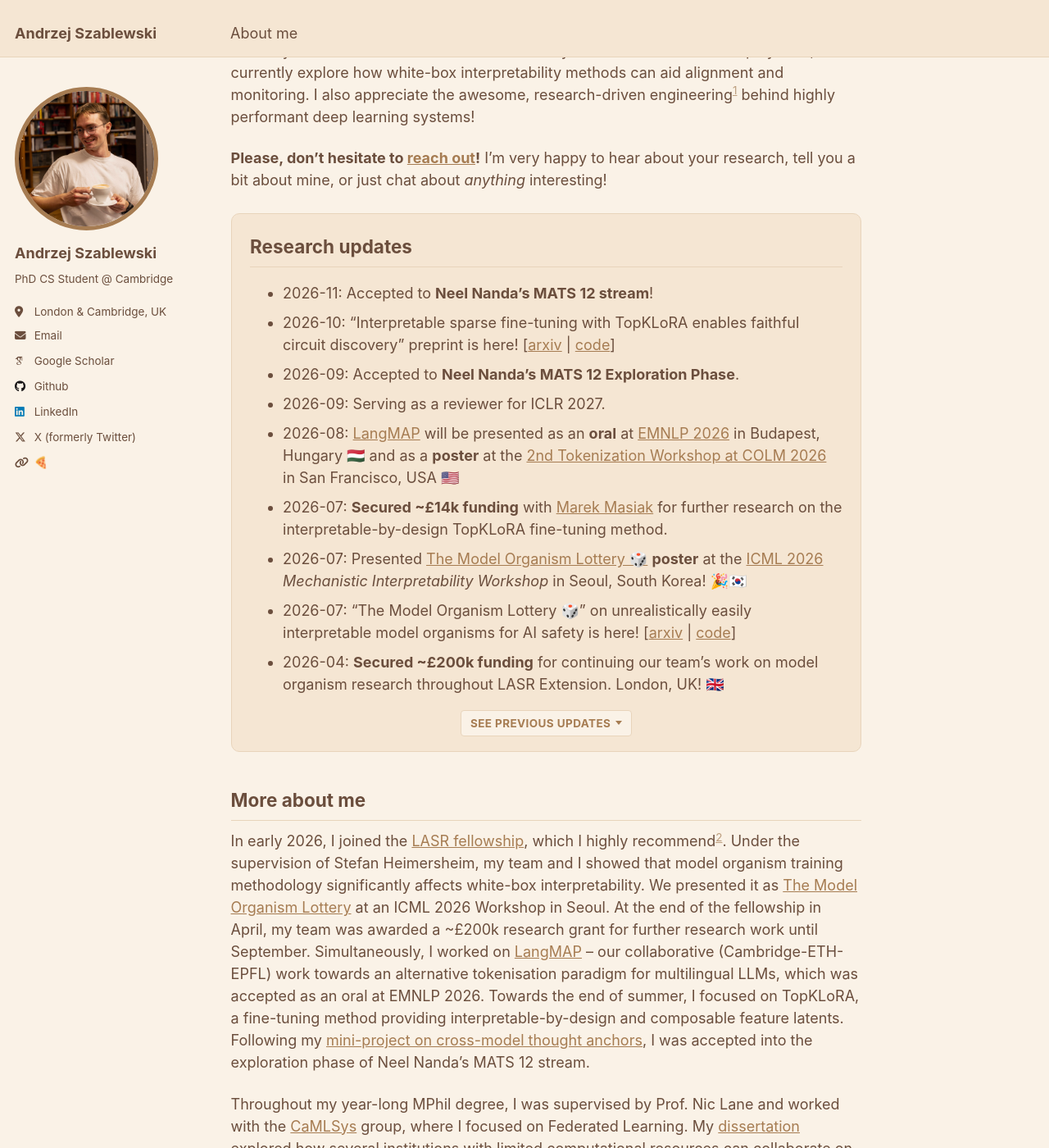
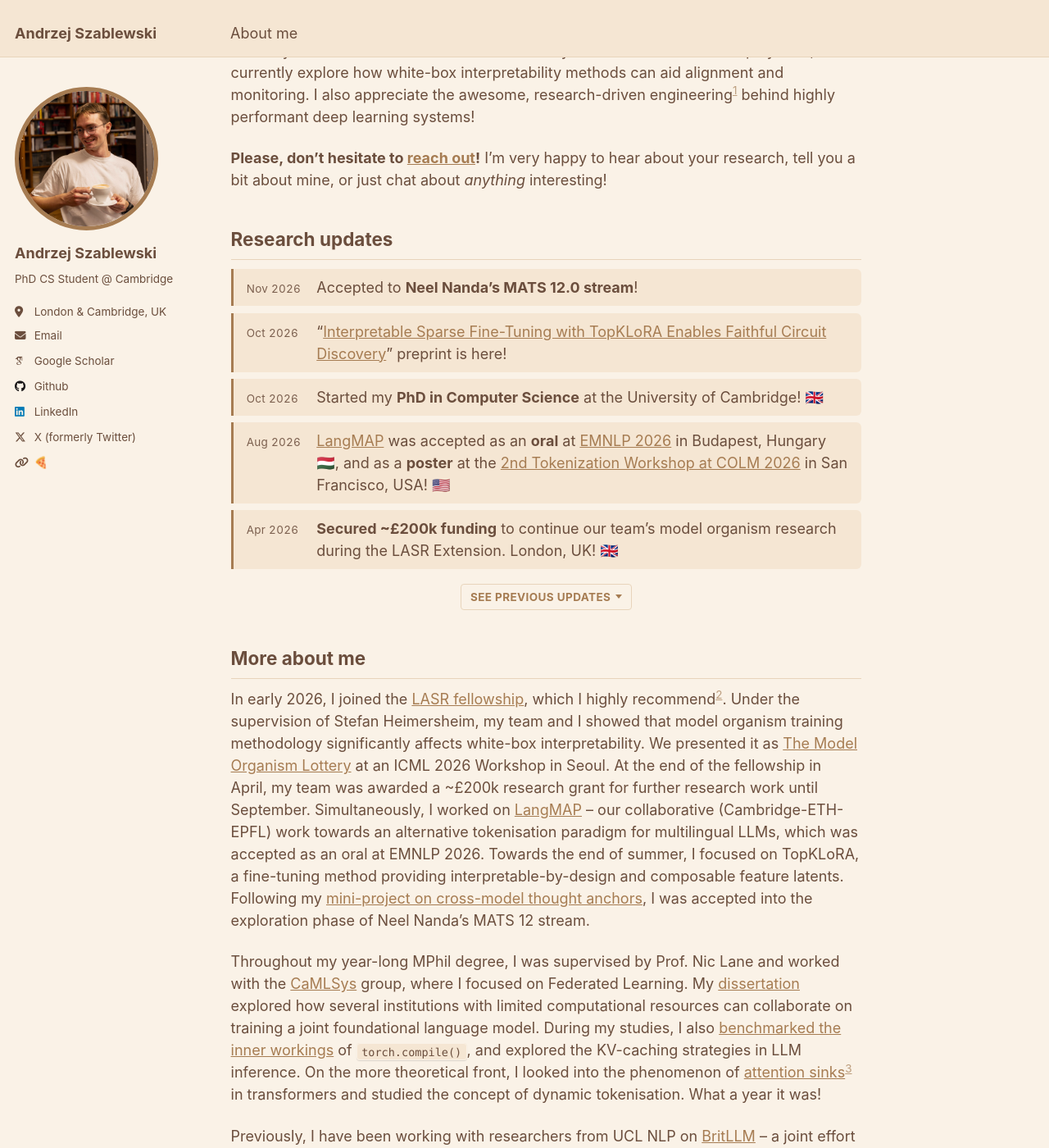
Before and after one commit to andrzejszablewski/andrzejszablewski.github.io, a Jekyll site: the page built from _pages/about.md, in a window 1280 px wide and 1400 px high, scrolled down 205 px. Shown: the whole window at 82% size. Built offline with Jekyll 4.4.1, drawn with Linux system fonts in a browser that asks for light colours; some web fonts are replaced.

Commit message:
Restyle research updates as dated per-item boxes and trim the visible list
Updates now live in _data/news.yml (one YAML item each, Markdown text)
and render through _includes/news.html: a muted, fixed-width date column,
one filled box per update with an accent bar on the left,
and `collapsed: true` items under "See previous updates". Five items stay
visible. Paper titles link to the papers instead of separate arxiv/code
links, the LangMAP entry no longer says "will be presented" (EMNLP and
COLM have taken place), finished items use the past tense, the PhD start
is added, and a few items get small grammar and punctuation fixes.

Co-Authored-By: Claude Opus 5.5 <noreply@anthropic.com>

```diff
--- /dev/null
+++ b/_data/news.yml
@@ -0,0 +1,93 @@
+# Research updates for the card on the homepage, rendered by _includes/news.html.
+# Newest first. To add an update, copy an item to the top of the list and edit it:
+#   date:      "YYYY-MM", shown as e.g. "Nov 2026"
+#   text:      Markdown (links, **bold**, _italics_, emojis) on the indented line(s)
+#              after `>-`, so no quoting or escaping is needed
+#   collapsed: true  -> hidden under "See previous updates"
+# Items without `collapsed: true` stay visible, in the order they appear here.
+
+- date: "2026-11"
+  text: >-
+    Accepted to **Neel Nanda's MATS 12.0 stream**!
+
+- date: "2026-10"
+  text: >-
+    "[Interpretable Sparse Fine-Tuning with TopKLoRA Enables Faithful Circuit Discovery](https://arxiv.org/abs/2610.32866)" preprint is here!
+
+- date: "2026-10"
+  text: >-
+    Started my **PhD in Computer Science** at the University of Cambridge! 🇬🇧
+
+- date: "2026-09"
+  collapsed: true
+  text: >-
+    Accepted to **Neel Nanda's MATS 12.0 Exploration Phase**.
+
+- date: "2026-09"
+  collapsed: true
+  text: >-
+    Serving as a reviewer for ICLR 2027.
+
+- date: "2026-08"
+  text: >-
+    [LangMAP](https://arxiv.org/abs/2606.23566) was accepted as an **oral** at [EMNLP 2026](https://2026.emnlp.org) in Budapest, Hungary 🇭🇺, and as a **poster** at the [2nd Tokenization Workshop at COLM 2026](https://tokenization-workshop.github.io) in San Francisco, USA! 🇺🇸
+
+- date: "2026-07"
+  collapsed: true
+  text: >-
+    **Secured ~£14k funding** with [Marek Masiak](https://www.linkedin.com/in/marekmasiak/) for further research on the interpretable-by-design TopKLoRA fine-tuning method.
+
+- date: "2026-07"
+  collapsed: true
+  text: >-
+    Presented [The Model Organism Lottery 🎲](https://arxiv.org/abs/2607.01033) **poster** at the [ICML 2026](https://icml.cc/Conferences/2026) _Mechanistic Interpretability Workshop_ in Seoul, South Korea! 🎉🇰🇷 ([poster](/files/poster_model_organism_lottery_26.pdf))
+
+- date: "2026-07"
+  collapsed: true
+  text: >-
+    "[The Model Organism Lottery 🎲](https://arxiv.org/abs/2607.01033)" on unrealistically easily interpretable model organisms for AI safety is here!
+
+- date: "2026-06"
+  collapsed: true
+  text: >-
+    [LangMAP](https://arxiv.org/abs/2606.23566), our collaborative (Cambridge-ETH-EPFL) work towards an alternative tokenisation paradigm for multilingual LLMs, has shipped! 🇬🇧🇨🇭
+
+- date: "2026-05"
+  collapsed: true
+  text: >-
+    Served as a reviewer for the [ICML 2026 Mechanistic Interpretability Workshop](https://mechinterpworkshop.com).
+
+- date: "2026-05"
+  collapsed: true
+  text: >-
+    Participated in the [Research Accelerator Week](https://www.meridiancambridge.org/research-accelerator-week). Cambridge, UK! 🇬🇧
+
+# Kept visible on purpose, even though the 2026-05/06 items above are collapsed
+- date: "2026-04"
+  text: >-
+    **Secured ~£200k funding** to continue our team's model organism research during the LASR Extension. London, UK! 🇬🇧
+
+- date: "2026-01"
+  collapsed: true
+  text: >-
+    Joined [LASR Labs](https://www.lasrlabs.org) to work on technical AI safety research. London, UK! 🇬🇧
+
+- date: "2025-12"
+  collapsed: true
+  text: >-
+    Presented [Activation Transport Operators](https://arxiv.org/abs/2508.17540) as a **spotlight** at the Mechanistic Interpretability Workshop at NeurIPS 2025 in San Diego, USA! 🎉🇺🇸 ([poster](/files/poster_ato25.pdf))
+
+- date: "2025-08"
+  collapsed: true
+  text: >-
+    Our recent work "[Activation Transport Operators](https://arxiv.org/abs/2508.17540)" on transporting SAE features across transformer layers is available!
+
+- date: "2025-07"
+  collapsed: true
+  text: >-
+    Presented my [MPhil dissertation](/files/mphil_dissertation.pdf) at MobiUK 2025 in Edinburgh, UK! 🇬🇧 ([poster](/files/poster_mobiuk25.pdf))
+
+- date: "2024-07"
+  collapsed: true
+  text: >-
+    Presented preliminary results for *Data-Efficient Task Unlearning* at EEML 2024 in Novi Sad, Serbia! 🇷🇸 ([poster](/files/poster_eeml24.pdf))
--- /dev/null
+++ b/_includes/news.html
@@ -0,0 +1,23 @@
+{%- comment -%}
+  Research updates list for the homepage card, from _data/news.yml (newest first).
+  Items flagged `collapsed: true` go under the "See previous updates" toggle.
+{%- endcomment -%}
+{%- assign recent = "" -%}
+{%- assign older = "" -%}
+{%- for n in site.data.news -%}
+{%- assign month = n.date | slice: 0, 7 -%}
+{%- capture item -%}
+<li class="news__item"><time class="news__date" datetime="{{ month }}">{{ month | append: "-01" | date: "%b %Y" }}</time> <span class="news__text">{{ n.text | markdownify | remove: "<p>" | remove: "</p>" | strip }}</span></li>
+{% endcapture -%}
+{%- if n.collapsed -%}{%- assign older = older | append: item -%}{%- else -%}{%- assign recent = recent | append: item -%}{%- endif -%}
+{%- endfor %}
+<ul class="news" role="list">
+{{ recent }}</ul>
+{%- if older != "" %}
+
+<details class="updates-more">
+<summary>See previous updates</summary>
+<ul class="news" role="list">
+{{ older }}</ul>
+</details>
+{%- endif %}
--- a/_pages/about.md
+++ b/_pages/about.md
@@ -17,29 +17,7 @@ I'm a first-year [PhD student in Computer Science at the University of Cambridge
 
 ## Research updates
 
-- 2026-11: Accepted to **Neel Nanda's MATS 12 stream**!
-- 2026-10: "Interpretable sparse fine-tuning with TopKLoRA enables faithful circuit discovery" preprint is here! \[[arxiv](https://arxiv.org/abs/2610.32866) \| [code](https://github.com/interpretable-finetuning/TopKLoRA)\]
-- 2026-09: Accepted to **Neel Nanda's MATS 12 Exploration Phase**.
-- 2026-09: Serving as a reviewer for ICLR 2027.
-- 2026-08: [LangMAP](https://arxiv.org/abs/2606.23566) will be presented as an **oral** at [EMNLP 2026](https://2026.emnlp.org) in Budapest, Hungary 🇭🇺 and as a **poster** at the [2nd Tokenization Workshop at COLM 2026](https://tokenization-workshop.github.io) in San Francisco, USA 🇺🇸
-- 2026-07: **Secured ~£14k funding** with [Marek Masiak](https://www.linkedin.com/in/marekmasiak/) for further research on the interpretable-by-design TopKLoRA fine-tuning method.
-- 2026-07: Presented [The Model Organism Lottery 🎲](https://arxiv.org/abs/2607.01033) **poster** at the [ICML 2026](https://icml.cc/Conferences/2026) _Mechanistic Interpretability Workshop_ in Seoul, South Korea! 🎉🇰🇷
-- 2026-07: "The Model Organism Lottery 🎲" on unrealistically easily interpretable model organisms for AI safety is here! \[[arxiv](https://arxiv.org/abs/2607.01033) \| [code](https://github.com/model-organisms-for-real/model-organism-lottery)\]
-- 2026-04: **Secured ~£200k funding** for continuing our team's work on model organism research throughout LASR Extension. London, UK! 🇬🇧
-
-<details class="updates-more" markdown="1">
-<summary>See previous updates</summary>
-
-- 2026-06: [LangMAP](https://arxiv.org/abs/2606.23566), our collaborative (Cambridge-ETH-EPFL) work towards an alternative tokenisation paradigm for multilingual LLMs has shipped! \[[arxiv](https://arxiv.org/abs/2606.23566)\] 🇬🇧🇨🇭
-- 2026-05: Serving as a reviewer for the [ICML 2026 Mechanistic Interpretability Workshop](https://mechinterpworkshop.com).
-- 2026-05: Participating in the [Research Accelerator Week](https://www.meridiancambridge.org/research-accelerator-week). Cambridge, UK! 🇬🇧
-- 2026-01: Joined [LASR Labs](https://www.lasrlabs.org) to work on technical AI safety research. London, UK! 🇬🇧
-- 2025-12: Presented [Activation Transport Operators](https://arxiv.org/abs/2508.17540) as **Spotlight** at the Mechanistic Interpretability Workshop at NeurIPS 2025 in San Diego, US! 🎉🇺🇸 \[[poster](/files/poster_ato25.pdf)\]
-- 2025-08: Our recent work "Activation Transport Operators" on transporting SAE features across transformer layers is available! \[[arxiv](https://arxiv.org/abs/2508.17540) \| [code](https://github.com/marek357/activation-transport-operators)\]
-- 2025-07: Presented my [MPhil dissertation](/files/mphil_dissertation.pdf) at MobiUK 2025 in Edinburgh, UK! 🇬🇧 \[[poster](/files/poster_mobiuk25.pdf)\]
-- 2024-07: Presented preliminary results for *Data-Efficient Task Unlearning* at EEML 2024 in Novi Sad, Serbia! 🇷🇸 \[[poster](/files/poster_eeml24.pdf)\]
-
-</details>
+{% include news.html %}
 
 </div>
 
--- a/_sass/_details.scss
+++ b/_sass/_details.scss
@@ -1,22 +1,45 @@
 /* ==========================================================================
-   Research updates card + collapsible "See previous updates" disclosure
+   Research updates + collapsible "See previous updates" disclosure
+   (entries live in _data/news.yml, markup in _includes/news.html)
    ========================================================================== */
 
-/* The rounded, slightly-darker card wrapping the whole section */
+$news-date-color: mix($deep-brown, $warm-beige, 88%); // #7c604f: 4.7:1 on the update boxes
+
 .research-updates {
+  margin: 1.5em 0;
+}
+
+/* One box per update: the date sits above the text on phones, and from $small up
+   in a fixed-width, muted column with wrapped lines hanging under the text */
+.news {
+  margin: 0;
+  padding: 0;
+  list-style: none;
+}
+
+.news__item {
+  display: grid;
+  grid-template-columns: minmax(0, 1fr);
+  margin: 0 0 0.45em;
+  padding: 0.5em 0.75em 0.5em 0.9em;
+  border-left: 3px solid $brown-accent;
+  border-radius: 0 ($border-radius * 1.5) ($border-radius * 1.5) 0;
   background-color: $warm-beige;
-  border: 1px solid $border-color;
-  border-radius: $border-radius * 2.5;   // ~10px, softly rounded
-  padding: 0.5em 1.25em 1em;
-  margin: 1.5em 0;
+  line-height: 1.5;
 
-  > h2:first-child {
-    margin-top: 0.75em;
+  @include breakpoint($small) {
+    grid-template-columns: 4em minmax(0, 1fr); // fits "May 2026" with room for wider fonts
+    column-gap: 0.75em;
+    align-items: baseline;               // smaller date sits on the text's first line
   }
+}
 
-  > ul {
-    margin-bottom: 0;
-  }
+.news__date {
+  color: $news-date-color;
+  font-size: $type-size-6;
+  font-variant-numeric: tabular-nums;
+  letter-spacing: 0.02em;
+  white-space: nowrap;
 }
 
 .updates-more {
@@ -68,12 +91,16 @@
   }
 
   /* The revealed list */
-  ul {
+  .news {
     margin-top: 1em;
     padding-top: 0.75em;
     border-top: 1px solid $border-color;
     text-align: left;                    // restore normal list alignment
     animation: updates-more-fade 0.2s ease;
+
+    @media (prefers-reduced-motion: reduce) {
+      animation: none;
+    }
   }
 }
 
```
Also changed, not shown: 1 other file.
